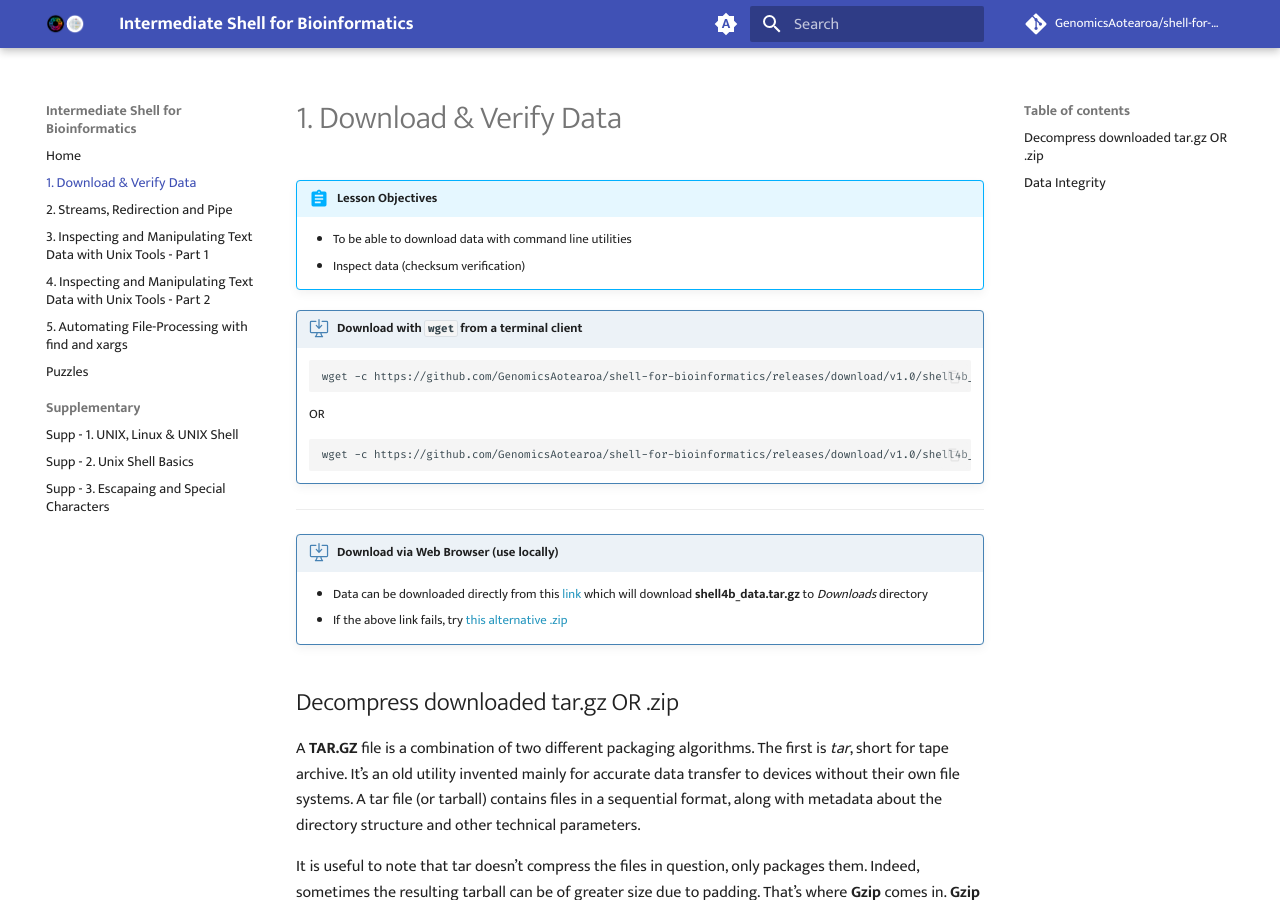
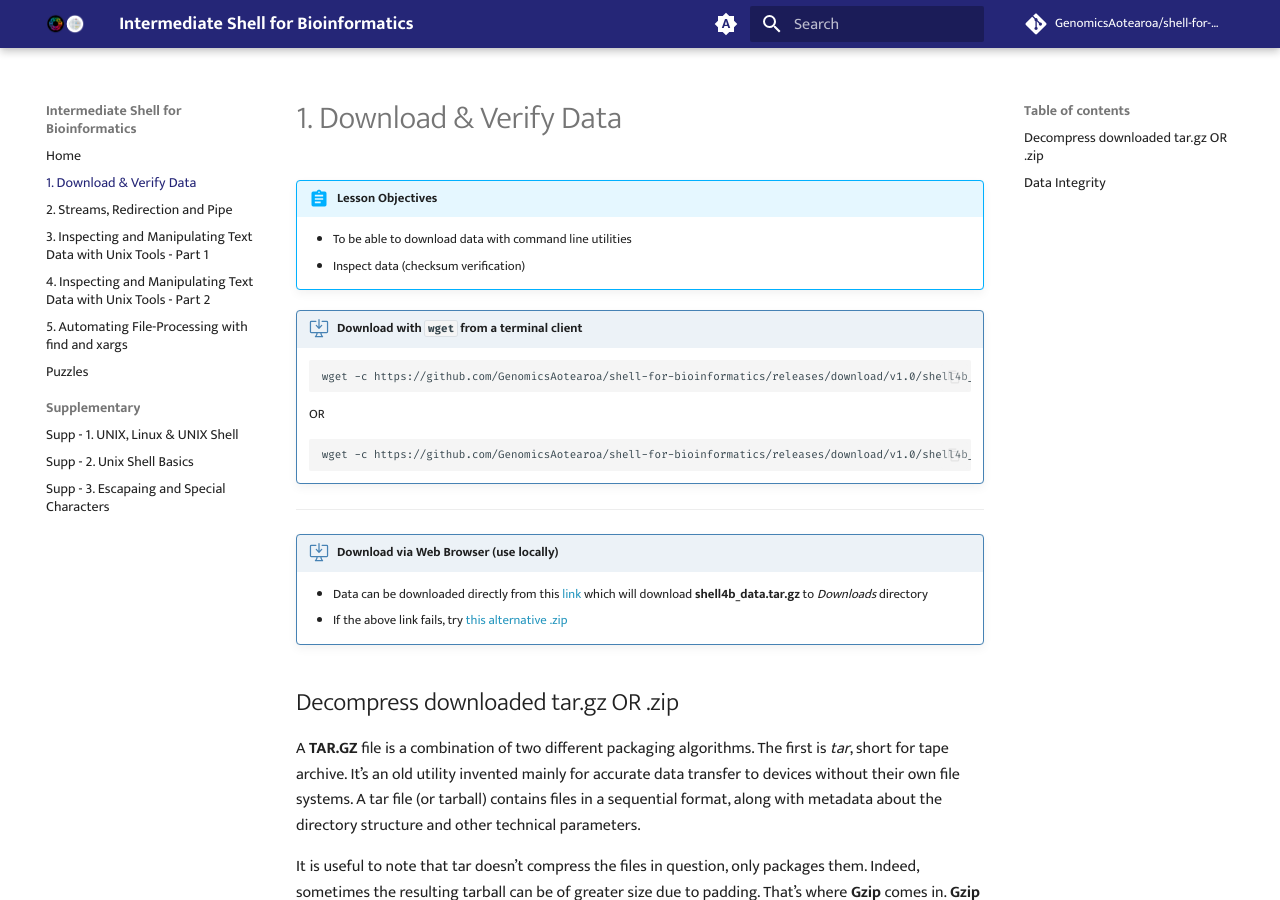
Before and after one commit to GenomicsAotearoa/shell-for-bioinformatics, an MkDocs documentation site: the page built from docs/2_download_data.md, in a window 1280 px wide and 900 px high. Built offline with MkDocs 1.6.1 and Material for MkDocs 9.7.7, drawn with Linux system fonts in a browser that asks for light colours; comment, search, counter and statistics services are not loaded.

Commit message:
change primary color scheme

```diff
--- a/mkdocs.yml
+++ b/mkdocs.yml
@@ -24,11 +24,12 @@ theme:
     toggle:
       icon: material/brightness-auto
       name: Switch to light mode
+    primary: custom
 
   # Palette toggle for light mode
   - media: "(prefers-color-scheme: light)"
     scheme: default
-    primary: indigo
+    primary: custom
 
 
     toggle:
@@ -41,6 +42,7 @@ theme:
     toggle:
       icon: material/brightness-4
       name: Switch to system preference
+    primary: custom
 
   features:
     - navigation.tracking
```
